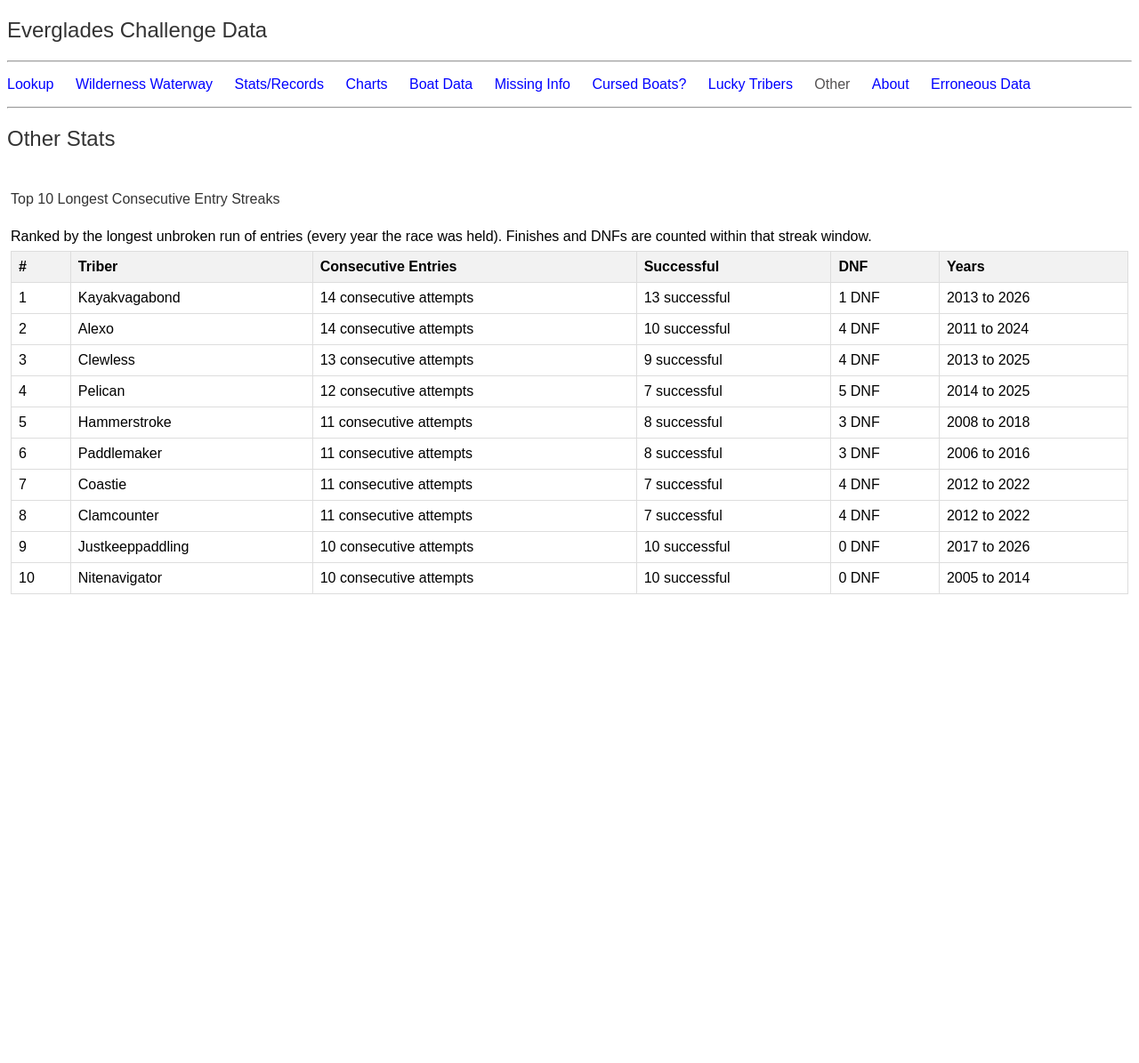
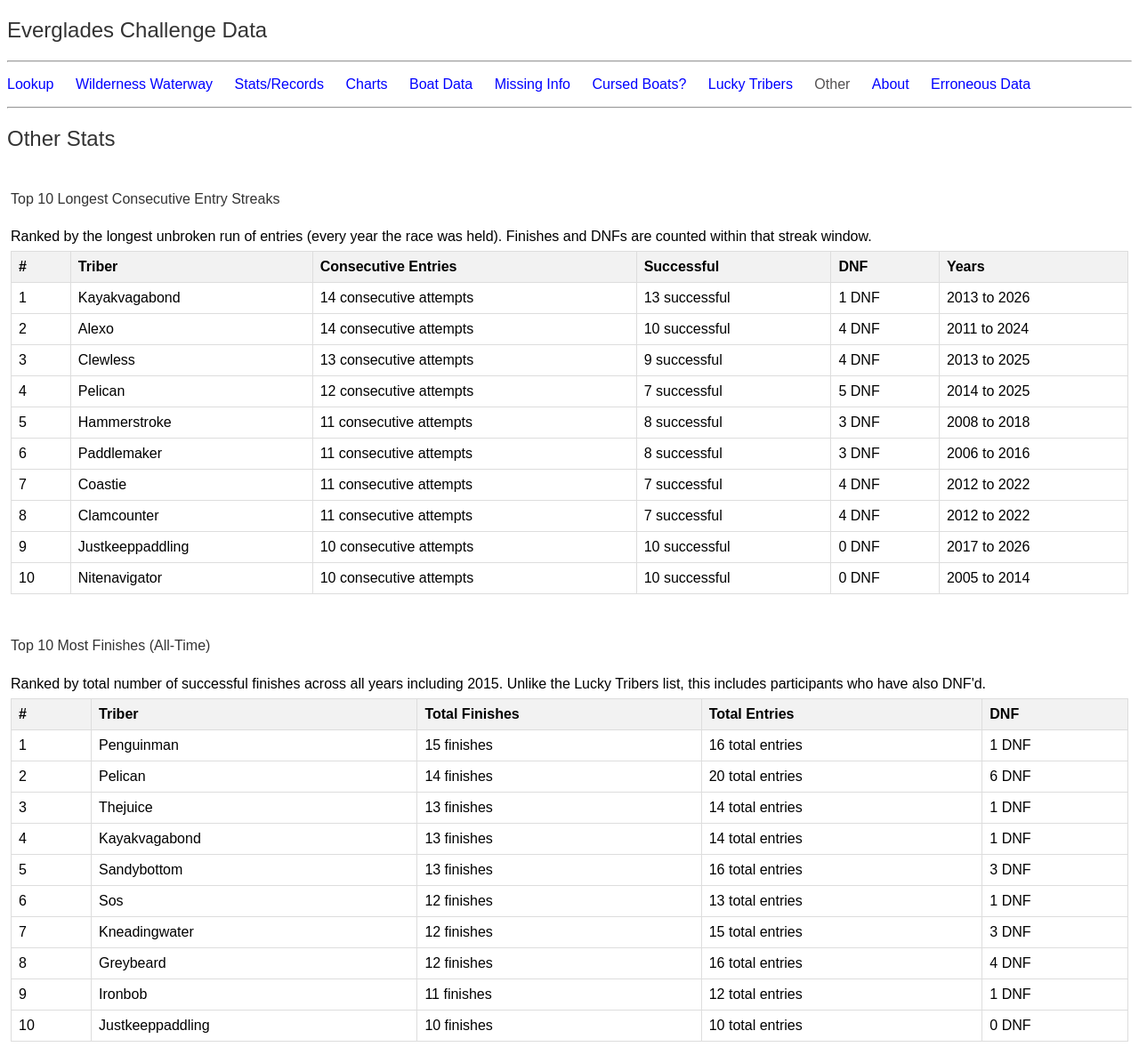
Before and after one commit to alanosauras/ecdata, a Jekyll site: the page other.html, which Jekyll copies as it is, in a window 1280 px wide. Shown: the whole page at 89% size. Built offline with Jekyll 4.4.1, drawn with Linux system fonts in a browser that asks for light colours; before the commit the page ends 900 px from its top, so only the background shows below that.

Commit message:
Add files via upload

```diff
--- a/other.html
+++ b/other.html
@@ -28,6 +28,12 @@
         <div id="consecutiveStreaks"></div>
     </div>
 
+    <div class="stat-section">
+        <h4>Top 10 Most Finishes (All-Time)</h4>
+        <p>Ranked by total number of successful finishes across all years including 2015. Unlike the Lucky Tribers list, this includes participants who have also DNF'd.</p>
+        <div id="mostFinishes"></div>
+    </div>
+
     <script src="racedata.js"></script>
     <script src="other.js"></script>
 
--- a/other.js
+++ b/other.js
@@ -81,11 +81,52 @@ document.addEventListener('DOMContentLoaded', function () {
     // Sort by streak length descending, break ties by most finishes
     results.sort((a, b) => b.streak - a.streak || b.finishes - a.finishes);
 
-    // --- Render top 10 ---
-    const container = document.getElementById('consecutiveStreaks');
-    const top10 = results.slice(0, 10);
+    // --- Render top 10 consecutive streaks ---
+    renderTable(
+        document.getElementById('consecutiveStreaks'),
+        results.slice(0, 10),
+        ['#', 'Triber', 'Consecutive Entries', 'Successful', 'DNF', 'Years'],
+        r => [r.name, r.streak + ' consecutive attempt' + (r.streak !== 1 ? 's' : ''), r.finishes + ' successful', r.dnfs + ' DNF', r.start + ' to ' + r.end]
+    );
 
-    if (top10.length === 0) {
+    // -------------------------------------------------------
+    // SECTION 2: Top 10 by total finishes (all-time)
+    // -------------------------------------------------------
+    const triberStats = {};
+
+    racedata.forEach(entry => {
+        const finished =
+            entry['Total (hrs)'] !== '' &&
+            entry['Total (hrs)'] !== null &&
+            entry['Total (hrs)'] !== undefined &&
+            !isNaN(entry['Total (hrs)']) &&
+            entry['Total (hrs)'] > 0;
+
+        ['Captain wt name', 'Crew wt name', '3rd wt name'].forEach(field => {
+            const name = (entry[field] || '').trim();
+            if (!name) return;
+            if (!triberStats[name]) triberStats[name] = { finishes: 0, entries: 0 };
+            triberStats[name].entries++;
+            if (finished) triberStats[name].finishes++;
+        });
+    });
+
+    const finishResults = Object.entries(triberStats)
+        .map(([name, s]) => ({ name, finishes: s.finishes, entries: s.entries, dnfs: s.entries - s.finishes }))
+        .sort((a, b) => b.finishes - a.finishes || a.dnfs - b.dnfs);
+
+    renderTable(
+        document.getElementById('mostFinishes'),
+        finishResults.slice(0, 10),
+        ['#', 'Triber', 'Total Finishes', 'Total Entries', 'DNF'],
+        r => [r.name, r.finishes + ' finish' + (r.finishes !== 1 ? 'es' : ''), r.entries + ' total entr' + (r.entries !== 1 ? 'ies' : 'y'), r.dnfs + ' DNF']
+    );
+
+});
+
+// --- Shared table renderer ---
+function renderTable(container, rows, headers, rowFn) {
+    if (!rows.length) {
         container.innerHTML = '<p>No data found.</p>';
         return;
     }
@@ -95,7 +136,7 @@ document.addEventListener('DOMContentLoaded', function () {
 
     const thead = document.createElement('thead');
     const headerRow = document.createElement('tr');
-    ['#', 'Triber', 'Consecutive Entries', 'Successful', 'DNF', 'Years'].forEach(text => {
+    headers.forEach(text => {
         const th = document.createElement('th');
         th.textContent = text;
         headerRow.appendChild(th);
@@ -104,30 +145,15 @@ document.addEventListener('DOMContentLoaded', function () {
     table.appendChild(thead);
 
     const tbody = document.createElement('tbody');
-    top10.forEach((r, idx) => {
+    rows.forEach((r, idx) => {
         const row = document.createElement('tr');
-
-        const rank = document.createElement('td');
-        rank.textContent = idx + 1;
-
-        const name = document.createElement('td');
-        name.textContent = r.name;
-
-        const streakCell = document.createElement('td');
-        streakCell.textContent = r.streak + ' consecutive attempt' + (r.streak !== 1 ? 's' : '');
-
-        const finishCell = document.createElement('td');
-        finishCell.textContent = r.finishes + ' successful';
-
-        const dnfCell = document.createElement('td');
-        dnfCell.textContent = r.dnfs + ' DNF';
-
-        const yearsCell = document.createElement('td');
-        yearsCell.textContent = r.start + ' to ' + r.end;
-
-        [rank, name, streakCell, finishCell, dnfCell, yearsCell].forEach(td => row.appendChild(td));
+        [idx + 1, ...rowFn(r)].forEach(val => {
+            const td = document.createElement('td');
+            td.textContent = val;
+            row.appendChild(td);
+        });
         tbody.appendChild(row);
     });
     table.appendChild(tbody);
     container.appendChild(table);
-});
+}
```
